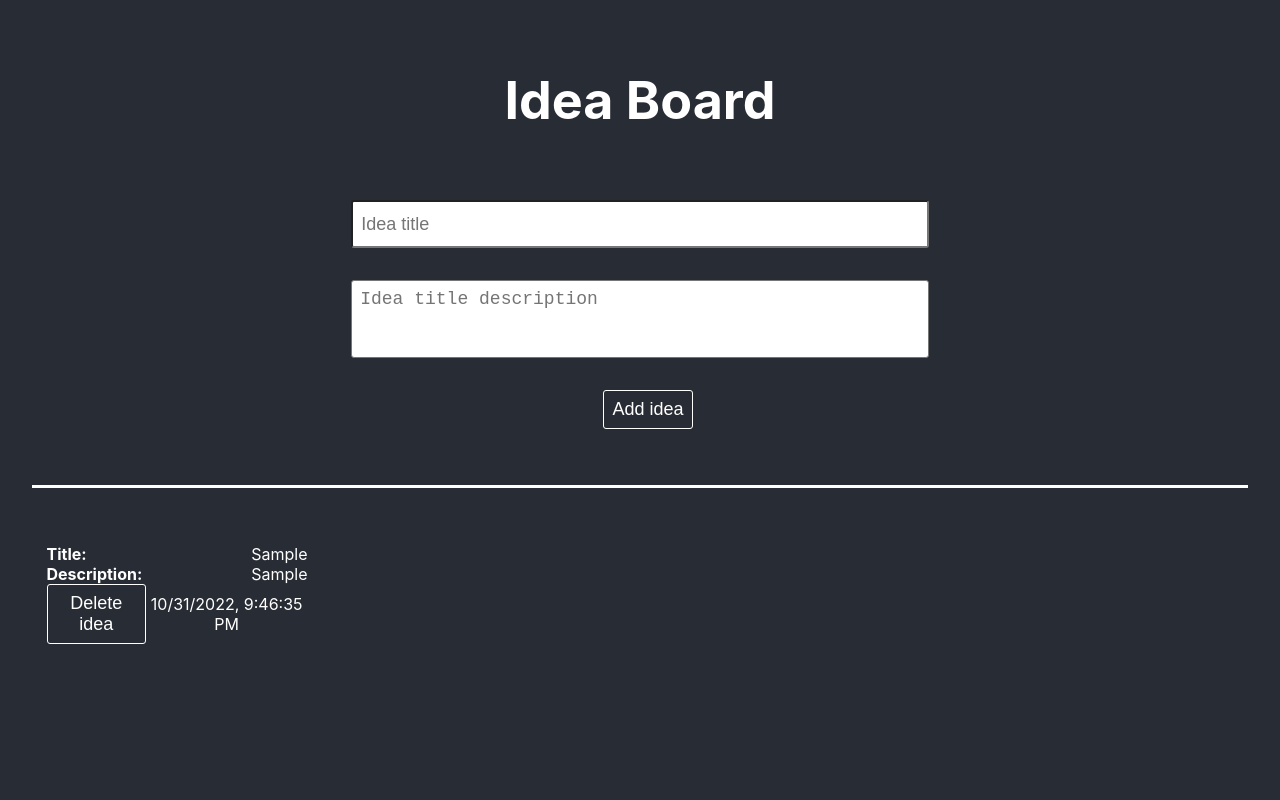
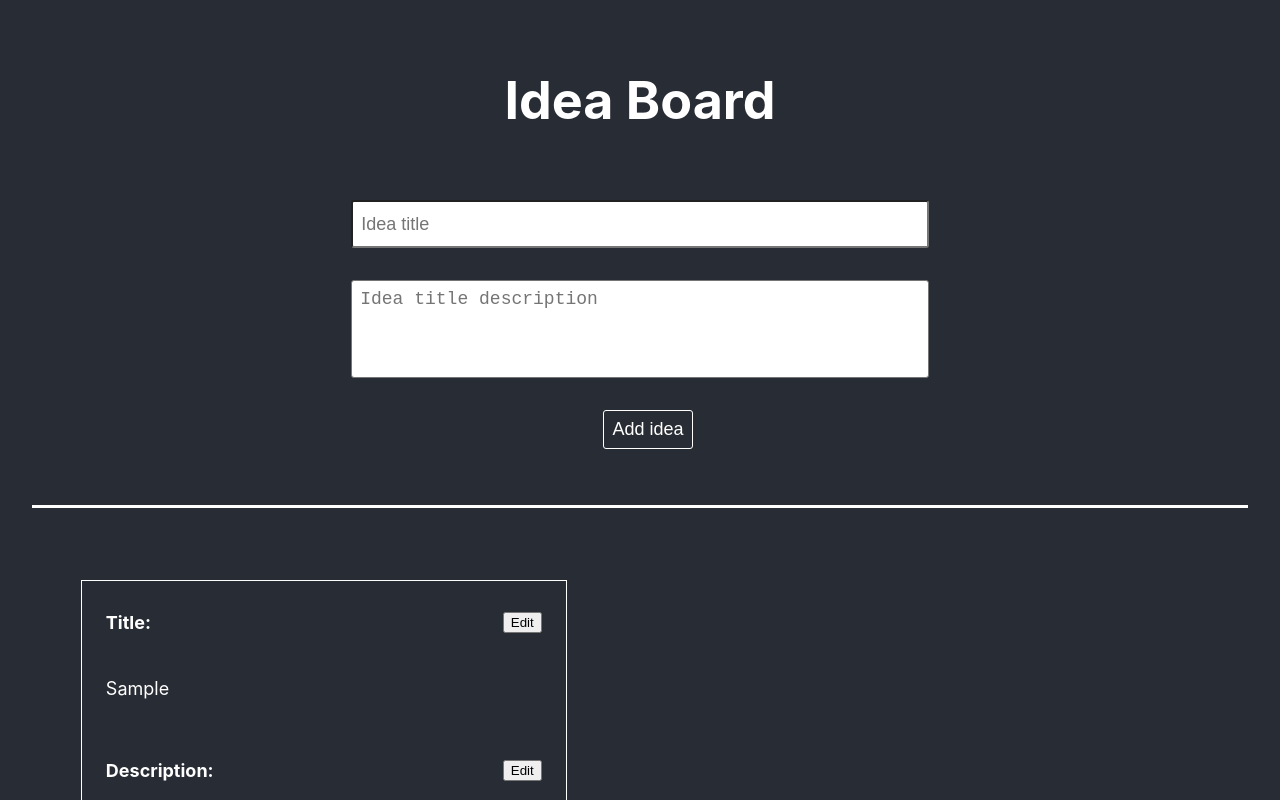
Before and after one commit to DavidSurina/Idea_board, a React (Create React App) app: page / in a window 1280 px wide. Both pictures are taken after typing "Sample", "Sample" into the empty fields and a click on the button "Add idea". Shown: the top 800 px of the page. Built offline with nearby package versions, Linux system fonts and the light colour scheme.

Commit message:
added update card functionality

```diff
--- a/src/App.tsx
+++ b/src/App.tsx
@@ -6,6 +6,7 @@ export type ideaState = {
   title: string;
   textArea: string;
   changed: Date | undefined;
+  id: string;
 };
 
 function App(): JSX.Element {
@@ -24,6 +25,18 @@ function App(): JSX.Element {
             changed: action.changed,
           },
         ];
+      case "update":
+        return state.map((item) => {
+          console.log(action);
+          return item.id === action.id
+            ? {
+                id: item.id,
+                title: action.title,
+                textArea: action.textArea,
+                changed: action.changed,
+              }
+            : item;
+        });
       case "delete":
         return state.filter((_, index) => index !== action.index);
       default:
@@ -78,7 +91,7 @@ function App(): JSX.Element {
             className="textarea"
             minLength={10}
             maxLength={140}
-            rows={3}
+            rows={4}
             placeholder="Idea title description"
           />
           <button className="input_btn" type="submit">
--- a/src/Components/IdeaCard/IdeaCard.tsx
+++ b/src/Components/IdeaCard/IdeaCard.tsx
@@ -12,15 +12,100 @@ type propTypes = {
 
 function IdeaCard(props: propTypes): JSX.Element {
   const { ideaObj, setter } = props;
-  const { title, textArea, changed } = ideaObj;
-  const [editTitle, setEditTitle] = useState(false);
-  const [editDesc, setEditDesc] = useState(false);
+  const { title, textArea, changed, id } = ideaObj;
+  const [editTitle, setEditTitle] = useState({
+    isEditable: false,
+    value: title,
+  });
+  const [editDesc, setEditDesc] = useState({
+    isEditable: false,
+    value: textArea,
+  });
+  const initialInputValue = title;
+  const initialTextareaValue = textArea;
 
-  const titleRender = editTitle ? <input value={title} /> : <div>{title}</div>;
-  const descRender = editDesc ? (
-    <textarea value={textArea} />
+  function updateCard(): void {
+    setter({
+      type: "update",
+      id: id,
+      title: editTitle.value,
+      textArea: editDesc.value,
+      changed: new Date().toLocaleString(),
+    });
+  }
+
+  const titleBtnRender = !editTitle.isEditable ? (
+    <button
+      type="button"
+      onClick={() => {
+        setEditTitle((prevState) => ({ ...prevState, isEditable: true }));
+        console.log("fired", editTitle);
+      }}
+    >
+      Edit
+    </button>
   ) : (
-    <div>{textArea}</div>
+    <button
+      disabled={editTitle.value === initialInputValue}
+      type="button"
+      onClick={() => {
+        updateCard();
+        setEditTitle((prevState) => ({ ...prevState, isEditable: false }));
+      }}
+    >
+      Update
+    </button>
+  );
+
+  const titleRender = editTitle.isEditable ? (
+    <input
+      className="card_input"
+      minLength={5}
+      maxLength={30}
+      value={editTitle.value}
+      onChange={(e) =>
+        setEditTitle((prevState) => ({ ...prevState, value: e.target.value }))
+      }
+    />
+  ) : (
+    <div className="card_text">{editTitle.value}</div>
+  );
+
+  const textAreaBtnRender = !editDesc.isEditable ? (
+    <button
+      type="button"
+      onClick={() =>
+        setEditDesc((prevState) => ({ ...prevState, isEditable: true }))
+      }
+    >
+      Edit
+    </button>
+  ) : (
+    <button
+      disabled={editDesc.value === initialTextareaValue}
+      type="button"
+      onClick={() => {
+        updateCard();
+        setEditDesc((prevState) => ({ ...prevState, isEditable: false }));
+      }}
+    >
+      Update
+    </button>
+  );
+
+  const descRender = editDesc.isEditable ? (
+    <textarea
+      className="card_textArea"
+      minLength={10}
+      maxLength={140}
+      rows={5}
+      value={editDesc.value}
+      onChange={(e) =>
+        setEditDesc((prevState) => ({ ...prevState, value: e.target.value }))
+      }
+    />
+  ) : (
+    <div className="card_text">{editDesc.value}</div>
   );
 
   function onDeletePress(): void {
@@ -28,15 +113,17 @@ function IdeaCard(props: propTypes): JSX.Element {
   }
 
   return (
-    <div className="wrapper">
+    <div className="card_wrapper">
       <div className="row">
         <p>Title:</p>
-        {titleRender}
+        {titleBtnRender}
       </div>
+      {titleRender}
       <div className="row">
         <p>Description:</p>
-        {descRender}
+        {textAreaBtnRender}
       </div>
+      {descRender}
       <div className="btn_row">
         <button className="delete_btn" onClick={onDeletePress}>
           Delete idea
```
